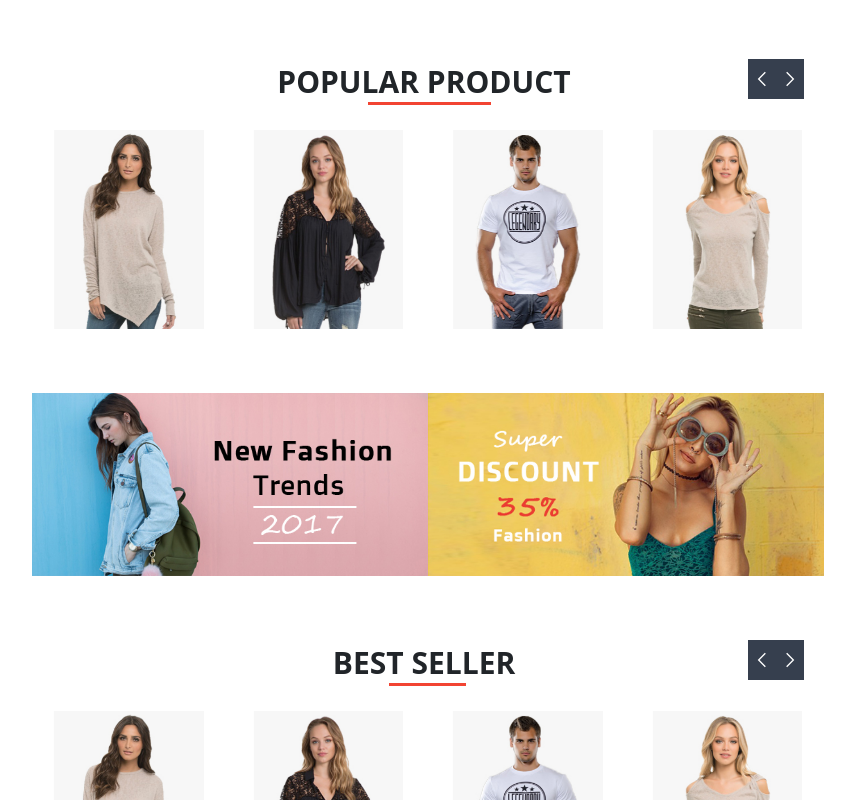
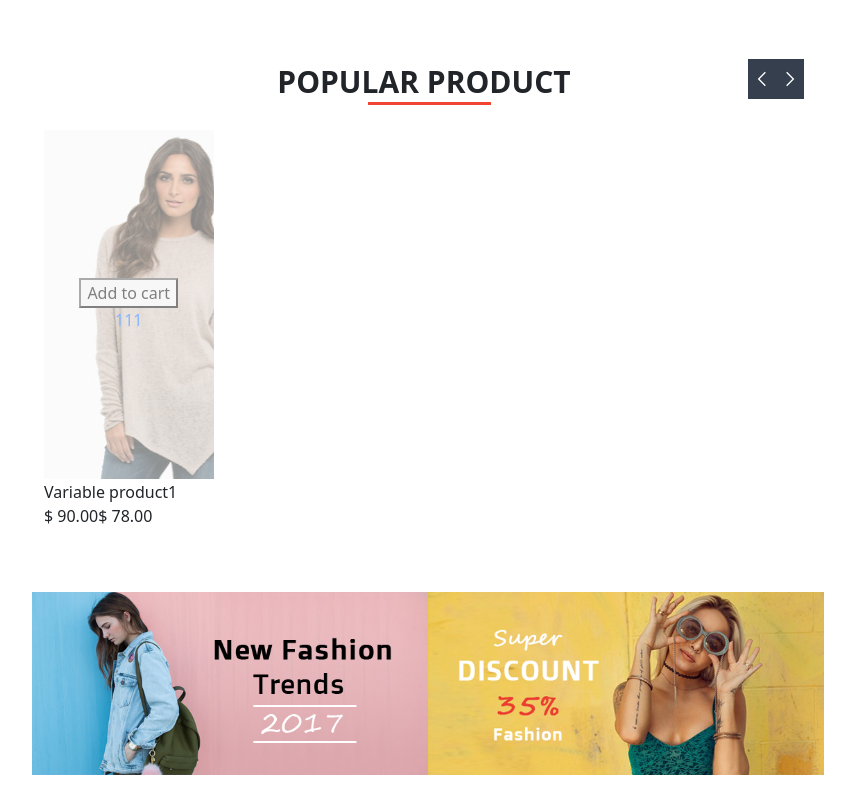
Before and after one commit to HuyDinh97/reactjs-shop, a React (Create React App) app: page / in a window 1280 px wide. Shown: the part 980-1780 px from the top of the page, without its empty margins (212-1067 px from the left). Built offline with nearby package versions, Linux system fonts and the light colour scheme.

Commit message:
opacity layer

```diff
--- a/src/components/Layout/Lastest News/LastestNews.js
+++ b/src/components/Layout/Lastest News/LastestNews.js
@@ -32,7 +32,7 @@ function LastestNews() {
           </Card.Body>
         </Card>
         <Card className={classes.block_news}>
-          <Card.Img variant="top" src={cardImg1} />
+          <Card.Img variant="top" src={cardImg2} />
           <Card.Body>
             <Card.Title className="fw-bolder h5 mb-3">
               SIMPLY TIPS FOR BEAUTY
@@ -51,7 +51,7 @@ function LastestNews() {
           </Card.Body>
         </Card>
         <Card className={classes.block_news}>
-          <Card.Img variant="top" src={cardImg1} />
+          <Card.Img variant="top" src={cardImg3} />
           <Card.Body>
             <Card.Title className="fw-bolder h5 mb-3">
               SIMPLY TIPS FOR BEAUTY
--- a/src/components/Layout/Popular Product/Product.js
+++ b/src/components/Layout/Popular Product/Product.js
@@ -51,28 +51,38 @@ function PopularProduct({ name }) {
         className=""
       >
         <SwiperSlide>
-          <img src={product1} alt="product" />
-        </SwiperSlide>
-        <SwiperSlide>
-          <img src={product2} alt="product" />
-        </SwiperSlide>
-        <SwiperSlide>
-          <img src={product3} alt="product" />
-        </SwiperSlide>
-        <SwiperSlide>
-          <img src={product4} alt="product" />
-        </SwiperSlide>
-        <SwiperSlide>
-          <img src={product1} alt="product" />
-        </SwiperSlide>
-        <SwiperSlide>
-          <img src={product2} alt="product" />
-        </SwiperSlide>
-        <SwiperSlide>
-          <img src={product3} alt="product" />
-        </SwiperSlide>
-        <SwiperSlide>
-          <img src={product4} alt="product" />
+          <div className={classes.apperance}>
+            <a href="/">
+              <div
+                className={classes.product_img}
+                // eslint-disable-next-line react/forbid-dom-props
+                style={{
+                  background: `url(${product1})`,
+                  height: '350px',
+                  backgroundRepeat: 'no-repeat',
+                }}
+              >
+                <div className={classes.hide}>
+                  <div className={classes.opacity_layer}>
+                    <button type="button">Add to cart</button>
+                    <div>
+                      <span>1</span>
+                      <span>1</span>
+                      <span>1</span>
+                    </div>
+                  </div>
+                  <div className={classes.white_overlay} />
+                </div>
+              </div>
+            </a>
+          </div>
+          <div>
+            <div>Variable product1</div>
+            <div>
+              <span>$ 90.00</span>
+              <span>$ 78.00</span>
+            </div>
+          </div>
         </SwiperSlide>
       </Swiper>
     </div>
--- a/src/components/Layout/Popular Product/Product.module.css
+++ b/src/components/Layout/Popular Product/Product.module.css
@@ -1,3 +1,4 @@
+
 #app { height: 100% }
 html,
 body {
@@ -71,3 +72,39 @@ body {
 svg polyline {
   stroke: white;
 }
+
+.opacity_layer {
+  position: absolute;
+  display: flex;
+  flex-direction: column;
+  align-items: center;
+  justify-content: center;
+}
+
+.white_overlay {
+  position: absolute;
+  width: 100%;
+  height: 89%;
+  background-color: white;
+  opacity: 50%;
+  top: 0%;
+  left: 0%;
+}
+
+.hide {
+  display: flex;
+  justify-content: center;
+  align-items: center;
+
+}
+
+.apperance:hover .hide {
+  display: flex;
+}
+
+.product_img {
+  height: '350px';
+  background-repeat: 'no-repeat';
+  display: flex;
+  justify-content: center;
+}
```
